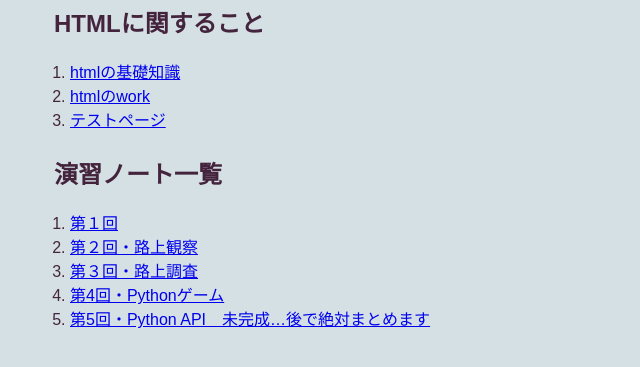
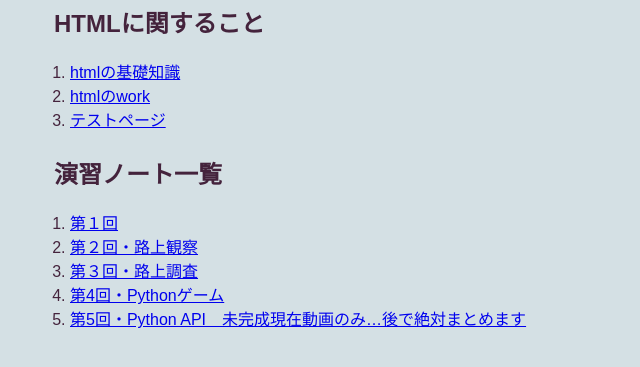
Before and after one commit to nylaym/xbp, a plain HTML site: page de12/index.html in a window 1280 px wide. Shown: the part 169-536 px from the top of the page, without its empty margins (0-640 px from the left). Drawn offline with Linux system fonts and the light colour scheme.

Commit message:
2025/11/11,2

```diff
--- a/de12/index.html
+++ b/de12/index.html
@@ -24,7 +24,7 @@
         <li><a href="./notes/note-2.html" target="_blank">第２回・路上観察</a></li>
         <li><a href="./notes/note-3.html" target="_blank">第３回・路上調査</a></li>
         <li><a href="./notes/note-4.html" target="_blank">第4回・Pythonゲーム</a></li>
-        <li><a href="https://youtu.be/JVf2OSpsAiM" target="_blank">第5回・Python API　未完成…後で絶対まとめます</a></li>
+        <li><a href="https://youtu.be/JVf2OSpsAiM" target="_blank">第5回・Python API　未完成現在動画のみ…後で絶対まとめます</a></li>
         </ol>
 
 
```
